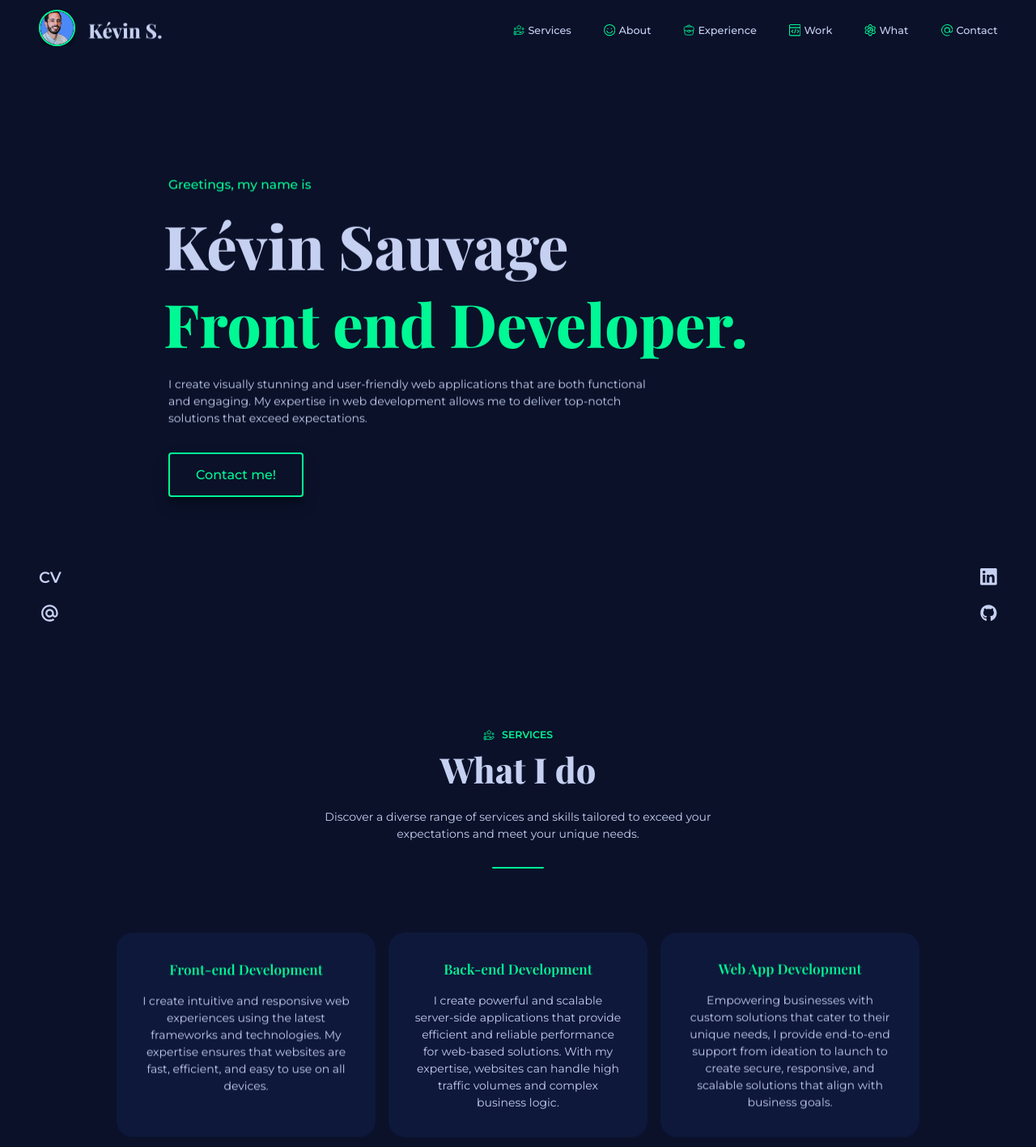
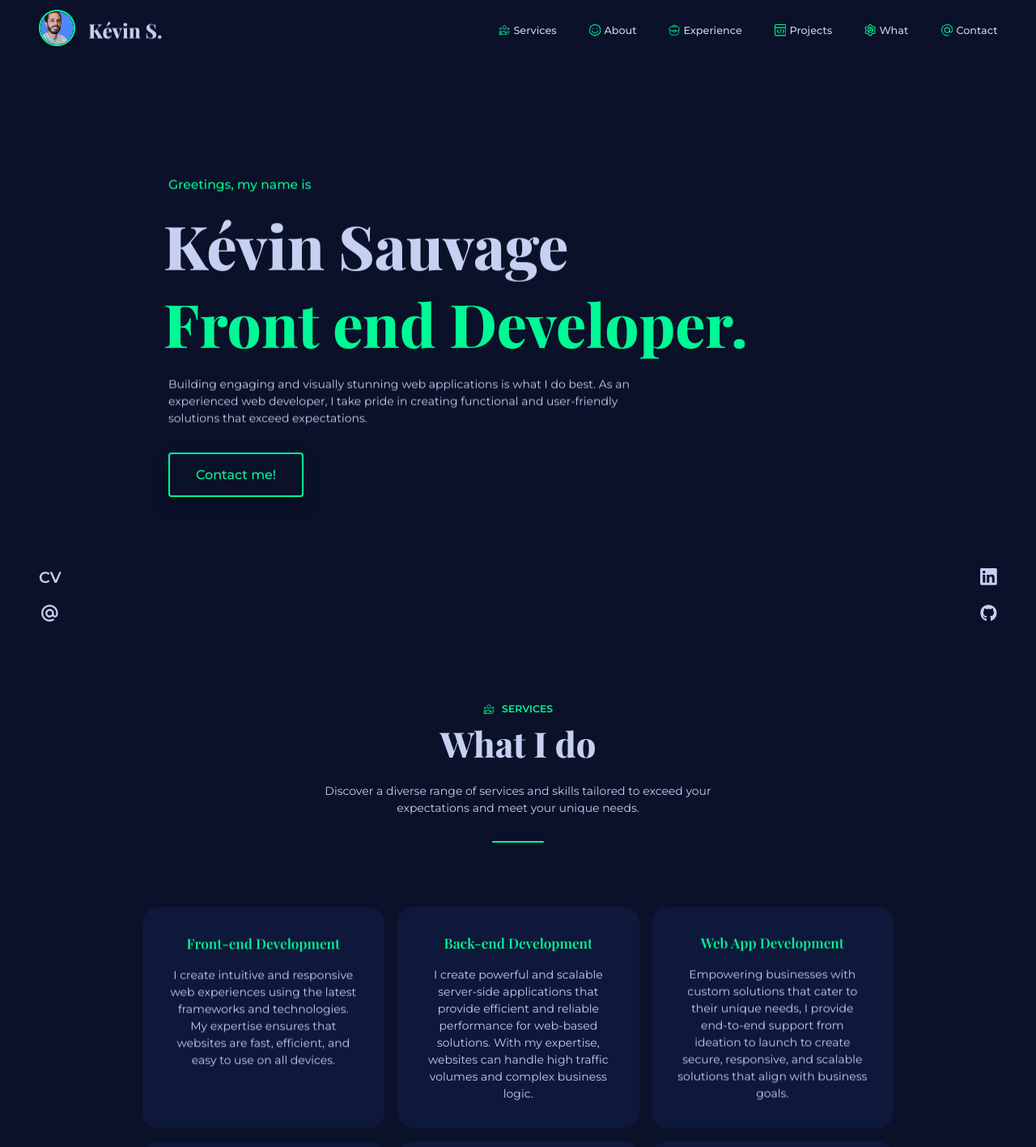
Before and after one commit to kevinsauvage/next-portfolio, a Next.js app: page / in a window 1280 px wide. Shown: the top 1417 px of the page at 81% size. Built offline with nearby package versions, Linux system fonts and the light colour scheme.

Commit message:
improve style

```diff
--- a/src/component/About/About.module.scss
+++ b/src/component/About/About.module.scss
@@ -48,6 +48,10 @@
       @include font-size(0.8rem, 0.9rem);
       color: var(--on-surface-100);
       font-weight: 400;
+      strong {
+        color: var(--primary);
+        font-weight: 400;
+      }
     }
   }
 }
--- a/src/component/Banner/Banner.jsx
+++ b/src/component/Banner/Banner.jsx
@@ -17,9 +17,9 @@ const Banner = () => (
       </FadeIn>
       <FadeIn delay="0.35s">
         <p className={styles.subtitle}>
-          I create visually stunning and user-friendly web applications that are both functional and
-          engaging. My expertise in web development allows me to deliver top-notch solutions that
-          exceed expectations.
+          Building engaging and visually stunning web applications is what I do best. As an
+          experienced web developer, I take pride in creating functional and user-friendly solutions
+          that exceed expectations.
         </p>
       </FadeIn>
       <FadeIn delay="0.4s">
--- a/src/component/Nav/Nav.jsx
+++ b/src/component/Nav/Nav.jsx
@@ -18,7 +18,7 @@ const Navigation = ({ setMenuIsOpen, menuIsOpen }) => {
     { hash: '#services', icon: servicesIcon, text: 'Services' },
     { hash: '#about', icon: aboutIcon, text: 'About' },
     { hash: '#experience', icon: experienceIcon, text: 'Experience' },
-    { hash: '#projects', icon: projectsIcon, text: 'Work' },
+    { hash: '#projects', icon: projectsIcon, text: 'Projects' },
     { hash: '#what', icon: skillsIcon, text: 'What' },
     { hash: '#contact', icon: arrowbase, text: 'Contact' },
   ];
--- a/src/component/Projects/Projects.jsx
+++ b/src/component/Projects/Projects.jsx
@@ -11,7 +11,7 @@ import styles from './Projects.module.scss';
 
 const Projects = () => (
   <Section id="projects">
-    <UpTitle text="Work" icon={projectsIcon} />
+    <UpTitle text="Projects" icon={projectsIcon} />
     <Title subtitle="Take a tour of my development projects, featuring a diverse range of creations that showcase my skills and creativity.">
       Things I’ve Built
     </Title>
--- a/src/component/Projects/Projects.module.scss
+++ b/src/component/Projects/Projects.module.scss
@@ -4,7 +4,7 @@
   gap: 1rem;
   grid-template-columns: 1fr 1fr;
 
-  @include respond(laptop_s) {
+  @include respond(tablet) {
     grid-template-columns: repeat(auto-fit, minmax(450px, 1fr));
   }
 
--- a/src/component/Section/Section.module.scss
+++ b/src/component/Section/Section.module.scss
@@ -1,6 +1,9 @@
 .Section {
-  padding: 6rem;
+  padding: 4rem 8rem;
 
+  @include respond(laptop_s) {
+    padding: 4rem 5rem;
+  }
   @include respond(tablet) {
     padding: 3rem 2rem;
   }
```
